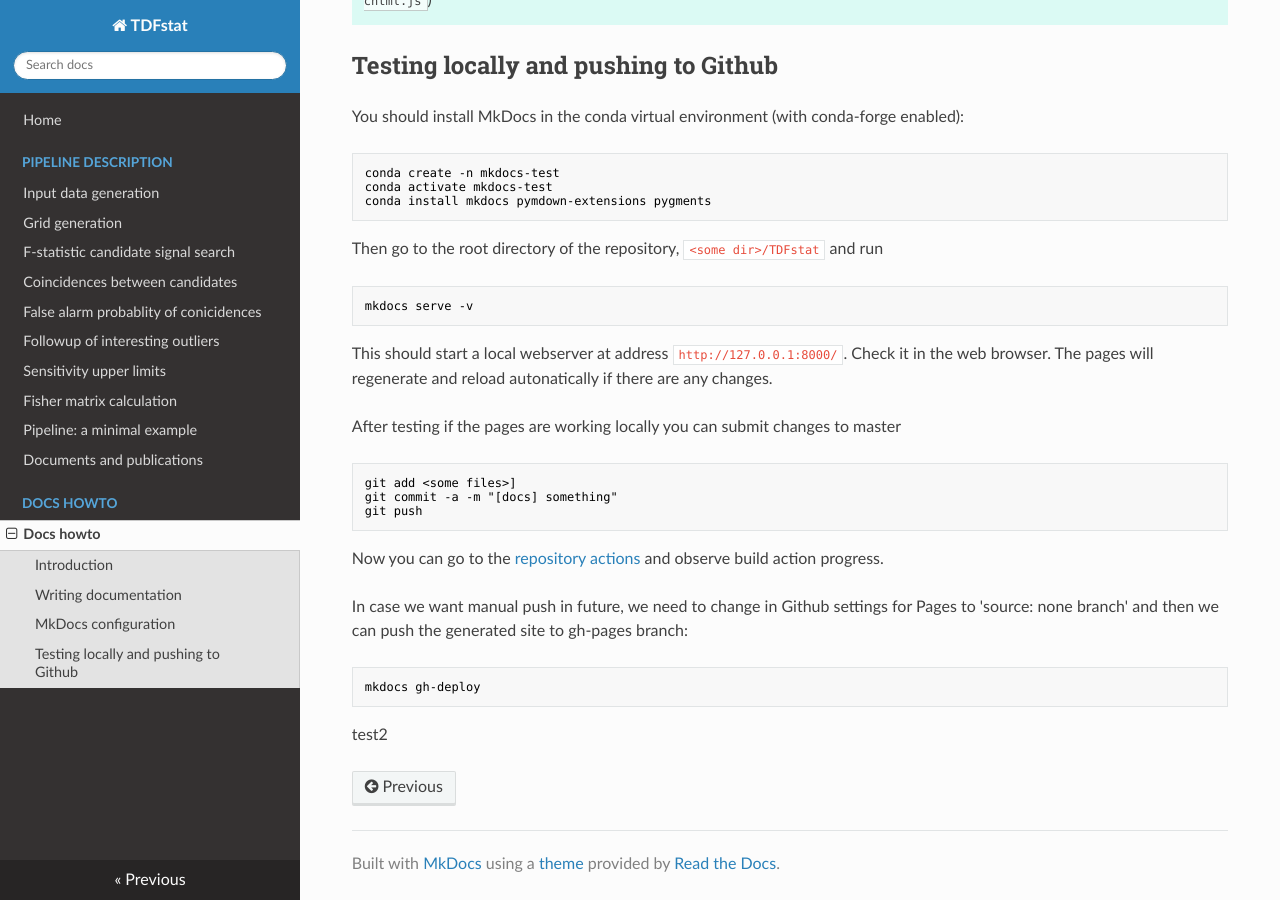
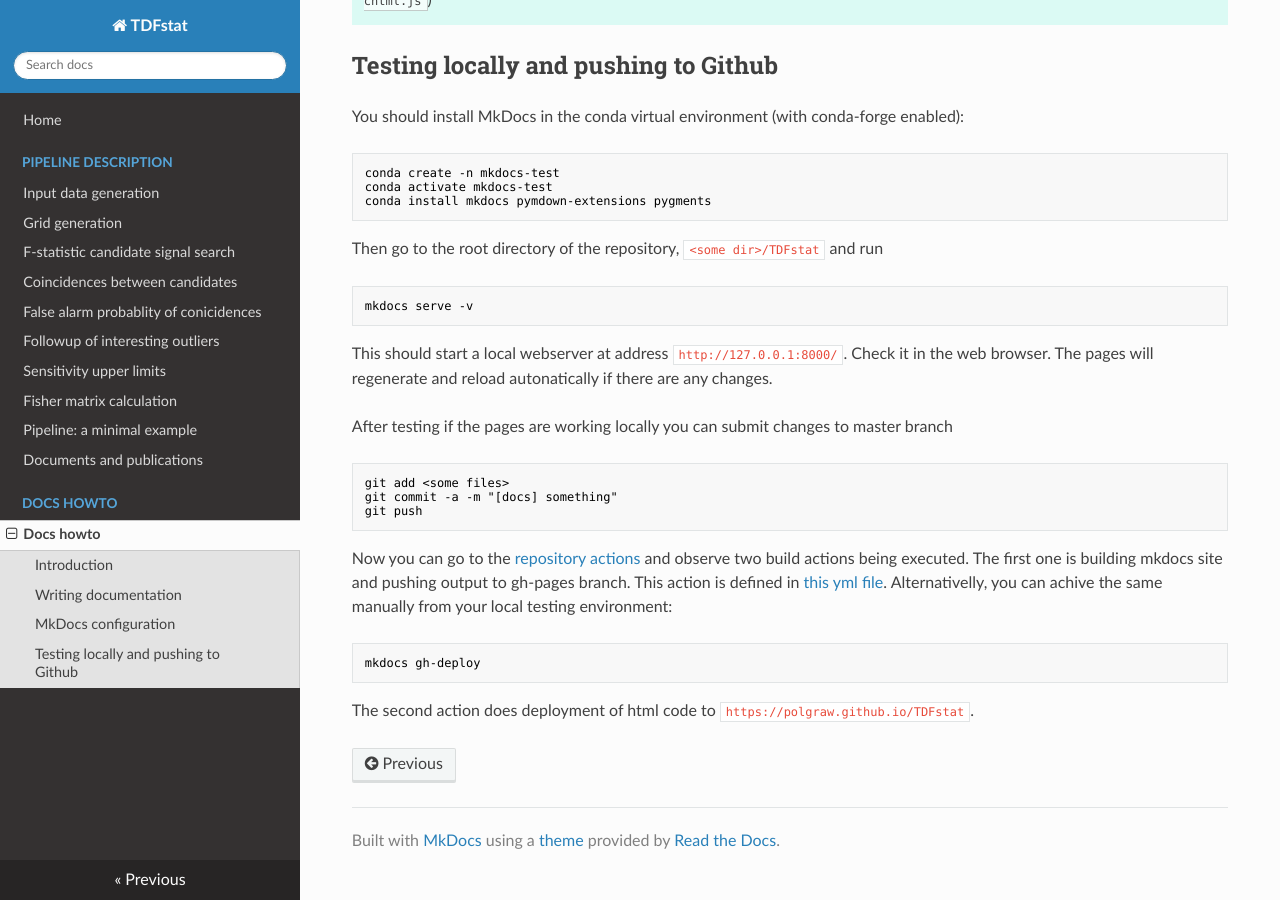
Before and after one commit to mbejger/TDFstat, an MkDocs documentation site: the page built from docs/mkdocs_howto/README.md, in a window 1280 px wide and 900 px high, scrolled down 1333 px. Built offline with MkDocs 1.6.1, drawn with Linux system fonts in a browser that asks for light colours; nearby versions of some CDN libraries.

Commit message:
[docs] updated howto

````diff
--- a/docs/mkdocs_howto/README.md
+++ b/docs/mkdocs_howto/README.md
@@ -65,19 +65,19 @@ mkdocs serve -v
 This should start a local webserver at address `http://127.0.0.1:8000/`. Check it in the web browser.
 The pages will regenerate and reload autonatically if there are any changes.
 
-After testing if the pages are working locally you can submit changes to master
+After testing if the pages are working locally you can submit changes to master branch
 ```
-git add <some files>]
+git add <some files>
 git commit -a -m "[docs] something"
 git push
 ```
 
 Now you can go to the [repository actions](https://github.com/Polgraw/TDFstat/actions)
-and observe build action progress.
-
-In case we want manual push in future, we need to change in Github settings for Pages to 'source: none branch' and then we can push the generated site to gh-pages branch:
+and observe two build actions being executed.
+The first one is building mkdocs site and pushing output to gh-pages branch.
+This action is defined in [this yml file](https://github.com/Polgraw/TDFstat/blob/main/.github/workflows/main.yml).
+Alternativelly, you can achive the same manually from your local testing environment:
 ```
 mkdocs gh-deploy
 ```
-
-test2
+The second action does deployment of html code to `https://polgraw.github.io/TDFstat`.
````
